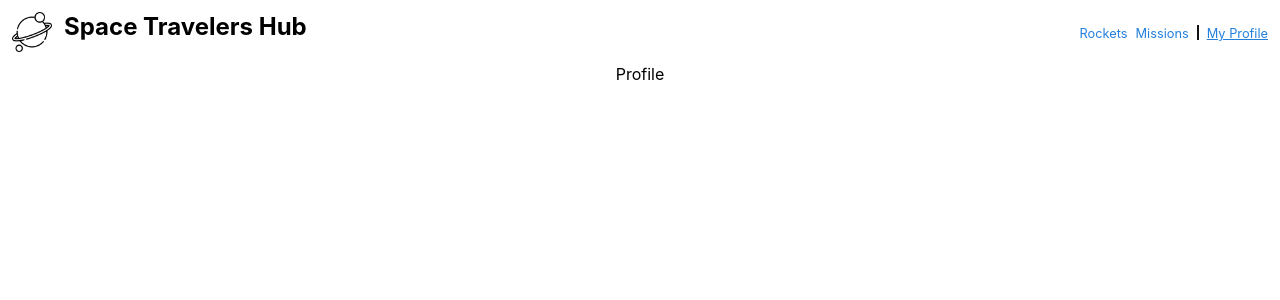
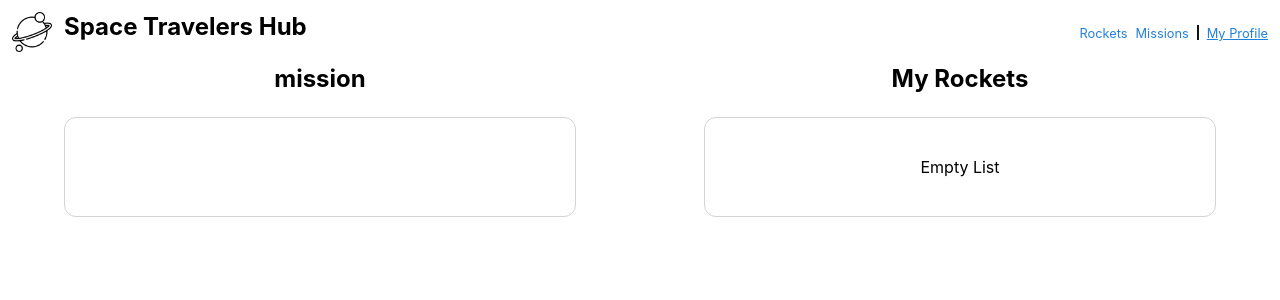
Before and after one commit to Trast00/SpaceX-Group-Project, a React (Create React App) app: page /myprofile in a window 1280 px wide. Shown: the top 300 px of the page. Built offline with nearby package versions, Linux system fonts and the light colour scheme.

Commit message:
Add display reserved rocket feature in profile page

```diff
--- a/src/App.js
+++ b/src/App.js
@@ -3,7 +3,7 @@ import { Routes, Route } from 'react-router-dom';
 import Navbar from './components/Navbar';
 import ListMission from './components/pages/listMission/ListMission';
 import ListRocket from './components/pages/ListRocket/ListRocket';
-import Profile from './components/pages/Profile';
+import Profile from './components/pages/Profile/Profile';
 
 function App() {
   return (
--- a/src/components/pages/ListRocket/ListRocket.jsx
+++ b/src/components/pages/ListRocket/ListRocket.jsx
@@ -6,12 +6,13 @@ import { fetchRockets } from '../../../redux/rockets/rocketReducer';
 
 const ListRocket = () => {
   const dispatch = useDispatch();
+  const listRocket = useSelector((state) => state.rocketReducer.listRocket, shallowEqual);
 
   useEffect(() => {
-    dispatch(fetchRockets());
+    if(!listRocket){
+      dispatch(fetchRockets());
+    }
   }, [dispatch]);
-
-  const listRocket = useSelector((state) => state.rocketReducer.listRocket, shallowEqual);
 
   return (
     <ul>
--- a/src/components/pages/Profile.js
+++ /dev/null
@@ -1,7 +0,0 @@
-import React from 'react';
-
-const Profile = () => (
-  <div>Profile</div>
-);
-
-export default Profile;
--- /dev/null
+++ b/src/components/pages/Profile/Profile.css
@@ -0,0 +1,22 @@
+.profile-rockets,
+.profile-missions {
+  width: 100%;
+}
+
+.list-reserved {
+  width: 80%;
+  border: 1px solid #d3d3d3;
+  border-radius: 12px;
+  margin-top: 24px;
+  min-height: 100px;
+}
+
+.list-reserved li {
+  width: 100%;
+  padding: 12px;
+  border-bottom: 1px solid #d3d3d3;
+}
+
+.list-reserved li:last-child {
+  border: none;
+}
--- /dev/null
+++ b/src/components/pages/Profile/Profile.jsx
@@ -0,0 +1,27 @@
+import React, { useState } from 'react';
+import { useSelector } from 'react-redux';
+import './Profile.css'
+
+const Profile = () => {
+  const listRocket = useSelector(state=> state.rocketReducer.listRocket)
+
+  return (<div className='flex-center'>
+    <div className="flex-center column profile-missions">
+    <h2>mission</h2>
+    <ul className='no-style flex-center column list-reserved'>
+    </ul>
+    </div>
+    <div className="flex-center column profile-rockets">
+      <h2>My Rockets</h2>
+      <ul className='no-style flex-center column list-reserved'>
+        {(listRocket && listRocket.filter(rocket=> rocket.reserved).length != 0)
+        ? listRocket.filter(rocket=> rocket.reserved)
+        .map(rocket => (<li key={rocket.id} >{rocket.rocket_name}</li>))
+        : "Empty List"
+        }
+      </ul>
+    </div>
+  </div>);
+};
+
+export default Profile;
```
